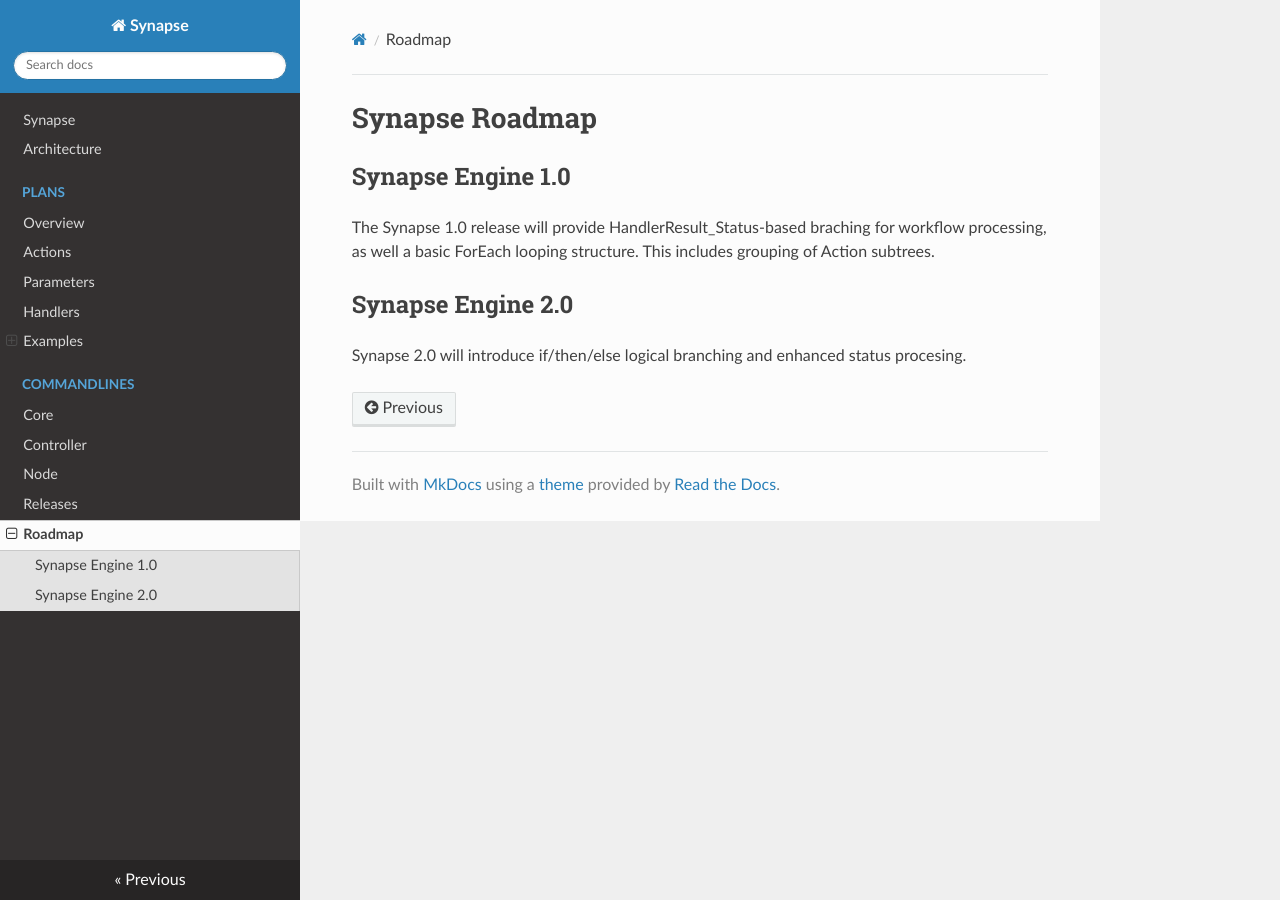
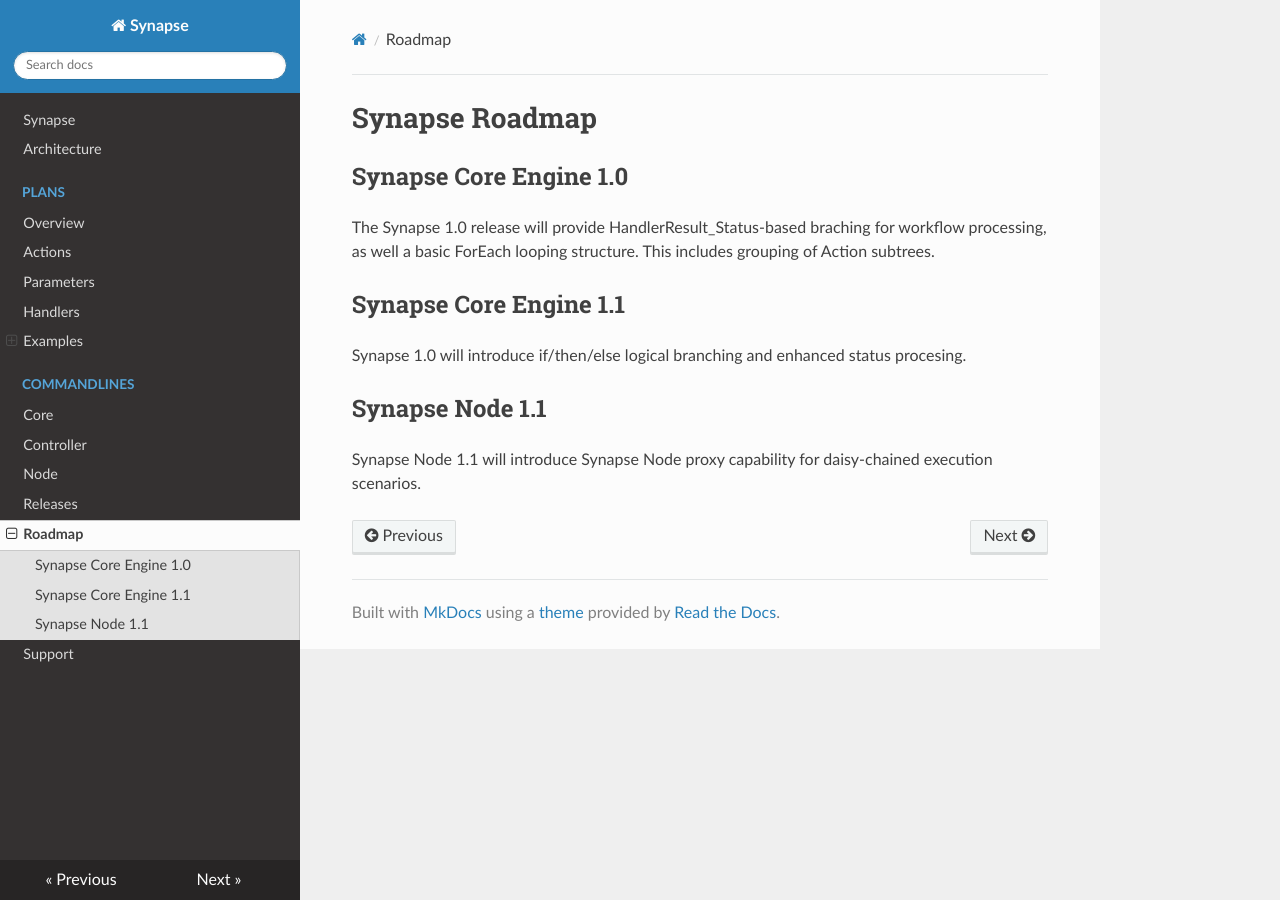
Before and after one commit to SynapseProject/synapse.docs, an MkDocs documentation site: the page built from docs/roadmap.md, in a window 1280 px wide. Built offline with MkDocs 1.6.1, drawn with Linux system fonts in a browser that asks for light colours; nearby versions of some CDN libraries; old or Windows-style settings are respelled for this version of MkDocs.

Commit message:
added Support page

```diff
--- a/docs/roadmap.md
+++ b/docs/roadmap.md
@@ -1,9 +1,13 @@
 # Synapse Roadmap
 
-## Synapse Engine 1.0
+## Synapse Core Engine 1.0
 
 The Synapse 1.0 release will provide HandlerResult_Status-based braching for workflow processing, as well a basic ForEach looping structure.  This includes grouping of Action subtrees.
 
-## Synapse Engine 2.0
+## Synapse Core Engine 1.1
 
-Synapse 2.0 will introduce if/then/else logical branching and enhanced status procesing.
+Synapse 1.0 will introduce if/then/else logical branching and enhanced status procesing.
+
+## Synapse Node 1.1
+
+Synapse Node 1.1 will introduce Synapse Node proxy capability for daisy-chained execution scenarios.
--- a/mkdocs.yml
+++ b/mkdocs.yml
@@ -25,4 +25,5 @@ pages:
   - Node: cli/node.md
 - Releases: releases.md
 - Roadmap: roadmap.md
+- Support: support.md
 theme: readthedocs
```
Also changed, not shown: docs/support.md (added, +20 -0 lines).
